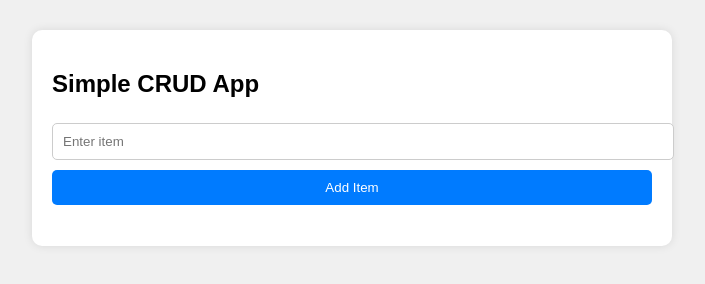
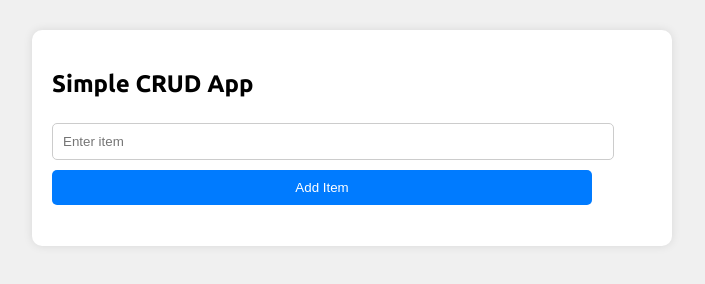
Before and after one commit to kuntalkhan/crud_app, a plain HTML site: page index.html in a window 1280 px wide. Shown: the whole page, without its empty margins (288-993 px from the left). Drawn offline with Linux system fonts and the light colour scheme.

Commit message:
changed the input containter width

```diff
--- a/index.html
+++ b/index.html
@@ -5,6 +5,7 @@
   <meta name="viewport" content="width=device-width, initial-scale=1">
   <title>Simple CRUD App</title>
   <style>
+    @import url('https://fonts.googleapis.com/css2?family=Ubuntu:ital,wght@0,300;0,400;0,500;0,700;1,300;1,400;1,500;1,700&display=swap');
     body {
       font-family: Arial, sans-serif;
       margin: 30px;
@@ -19,10 +20,15 @@
       margin: auto;
       box-shadow: 0 0 10px rgba(0,0,0,0.1);
     }
+    h2 {
+        font-family: "Ubuntu", sans-serif;
+        font-weight: 800;
+        font-style: normal;
+    }
     input, button {
       padding: 10px;
       margin: 5px 0;
-      width: 100%;
+      width: 90%;
       border: 1px solid #ccc;
       border-radius: 5px;
     }
```
